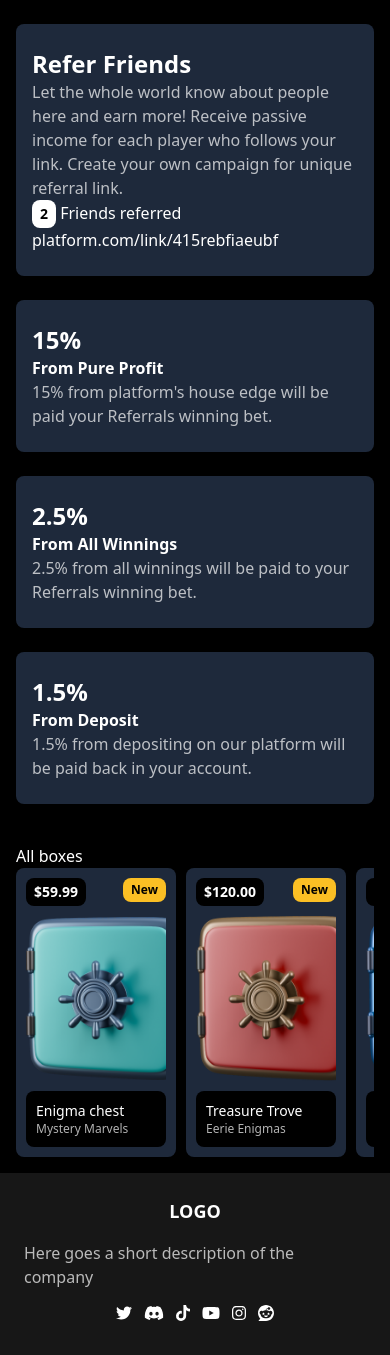
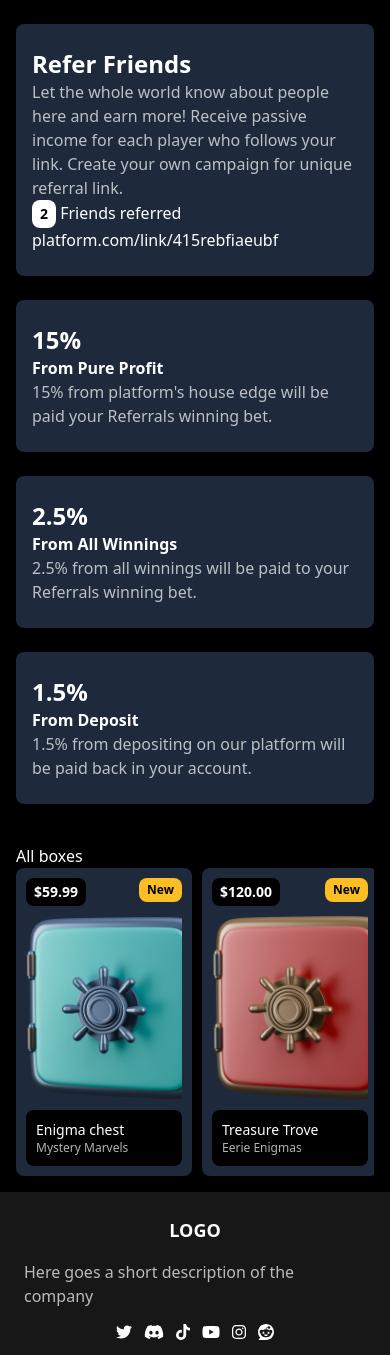
Before and after one commit to juandelacruz23/infinitro-assessment, a React (Vite) app: page / in a window 390 px wide. Shown: the top 1355 px of the page. Built offline with nearby package versions, Linux system fonts and the light colour scheme.

Commit message:
Fix boxcard min width on mobile

```diff
--- a/src/common/BoxCard/BoxCard.tsx
+++ b/src/common/BoxCard/BoxCard.tsx
@@ -6,7 +6,7 @@ import formatPrice from "../../utils/formatPrice";
 
 const BoxCard: FC<Box> = ({ name, description, price, state, imageUrl }) => {
   return (
-    <article className="rounded-lg bg-slate-800 p-2.5 flex flex-col justify-between min-h-60 min-w-40 md:min-h-72 md:min-w-56">
+    <article className="rounded-lg bg-slate-800 p-2.5 flex flex-col justify-between min-h-60 min-w-44 md:min-h-72 md:min-w-56">
       <div className="flex justify-between items-start">
         <Badge variant="dark">{formatPrice(price)}</Badge>
         {state === "new" && (
```
